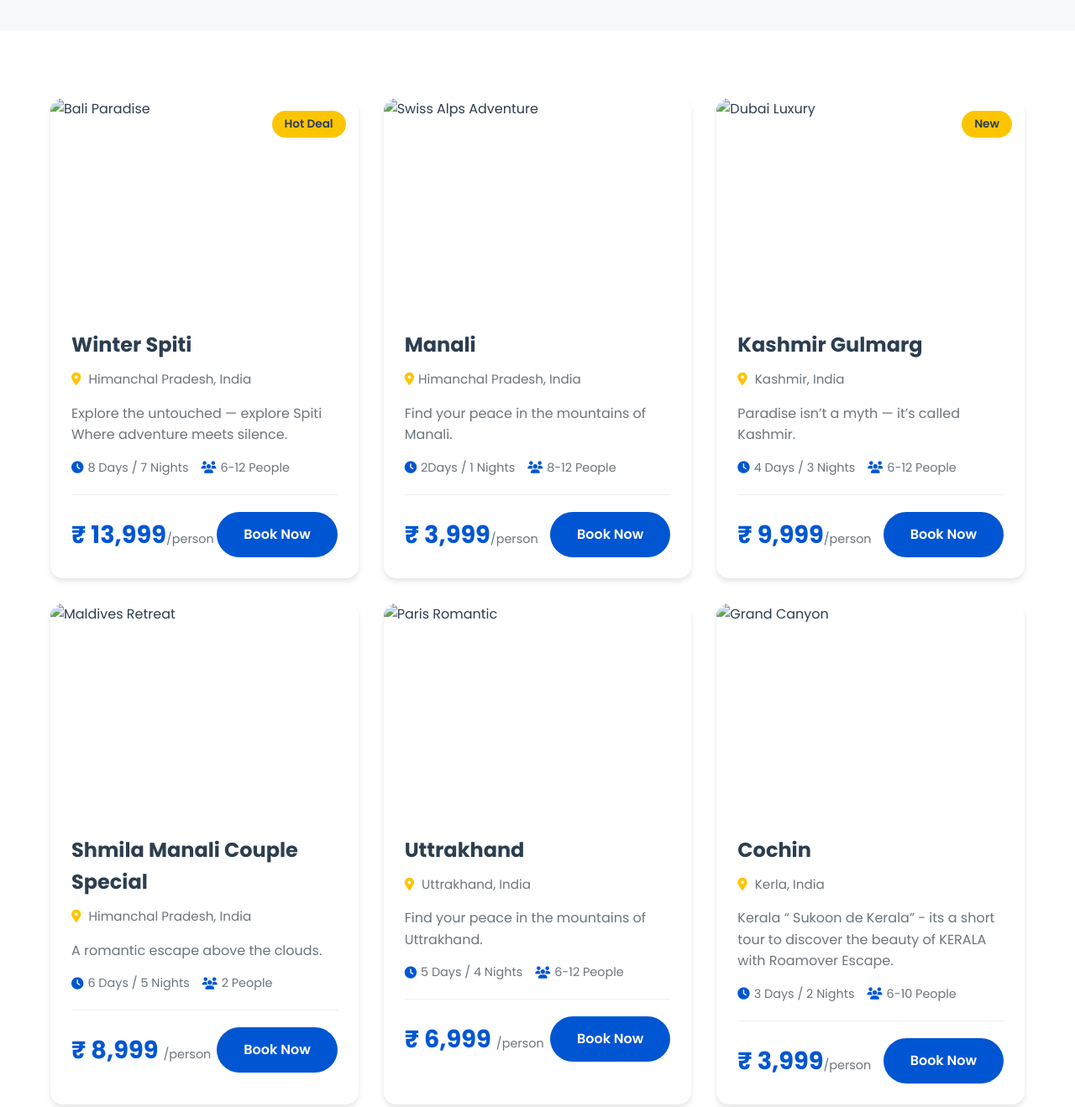
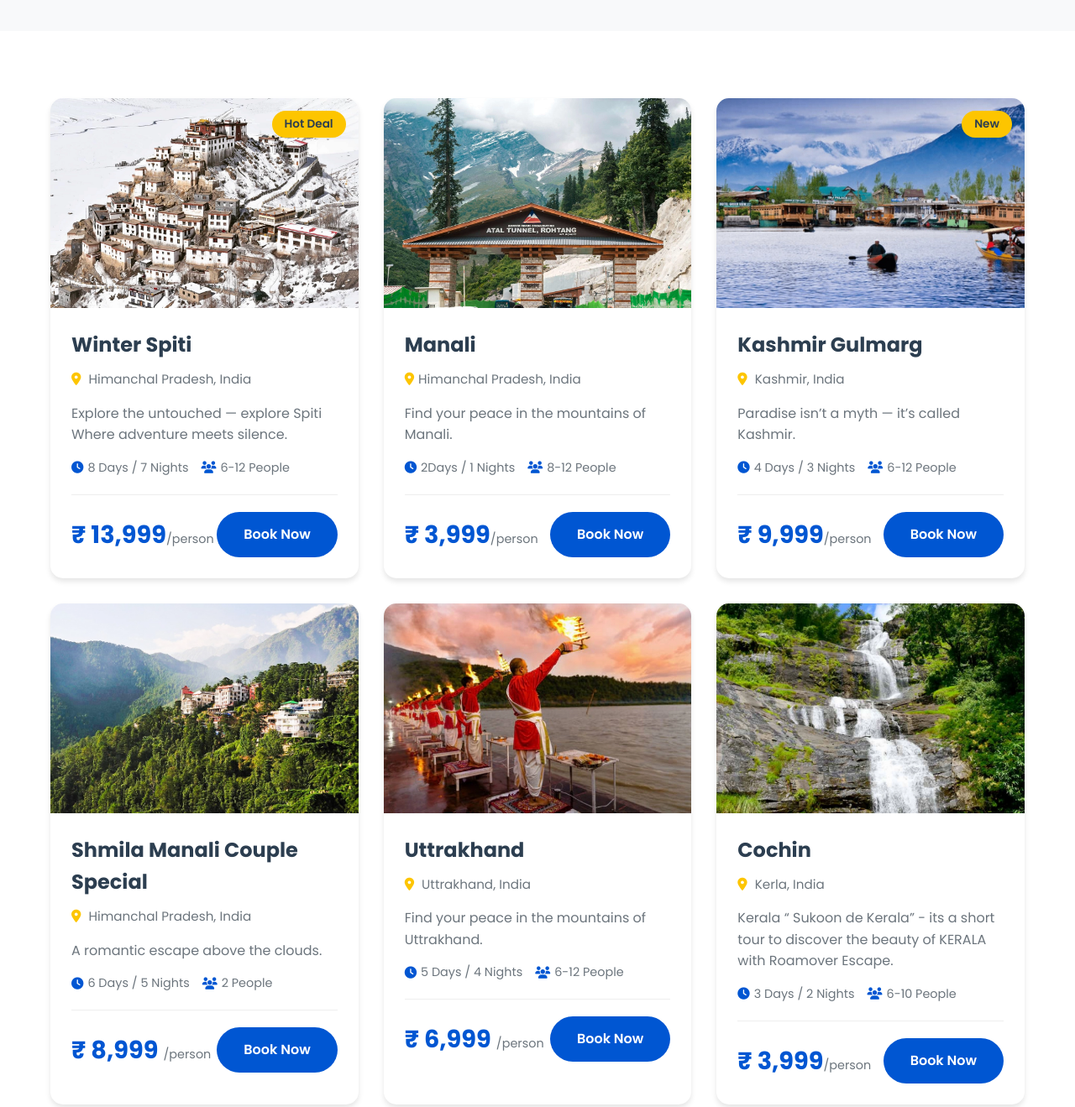
Before and after one commit to Abhay9889/Roamover-escape, a plain HTML site: page packages.html in a window 1280 px wide. Shown: the part 502-1821 px from the top of the page at 84% size. Drawn offline with Linux system fonts and the light colour scheme; files whose address does not match are found by name.

```diff
--- a/packages.html
+++ b/packages.html
@@ -18,7 +18,7 @@
     <nav class="navbar" id="navbar">
         <div class="container">
             <div class="nav-wrapper">
-                <div class="logo"><img class="logovk" src="img/logo.jpg" alt=""></i>
+                <div class="logo"><img class="logovk" src="logo.jpg" alt=""></i>
                     <span>Roamover Escape</span>
                 </div>
                 <ul class="nav-menu" id="navMenu">
@@ -64,7 +64,7 @@
             <div class="packages-grid">
                 <div class="package-card fade-on-scroll" data-category="international">
                     <div class="package-image">
-                        <img src="img/spiti.webp" alt="Bali Paradise">
+                        <img src="spiti.webp" alt="Bali Paradise">
                         <div class="package-badge">Hot Deal</div>
                     </div>
                     <div class="package-content">
@@ -84,7 +84,7 @@
 
                 <div class="package-card fade-on-scroll" data-category="international">
                     <div class="package-image">
-                        <img src="img/manali.webp" alt="Swiss Alps Adventure">
+                        <img src="manali.webp" alt="Swiss Alps Adventure">
                     </div>
                     <div class="package-content">
                         <h3>Manali</h3>
@@ -103,7 +103,7 @@
 
                 <div class="package-card fade-on-scroll" data-category="international">
                     <div class="package-image">
-                        <img src="img/kashmmir .jpg" alt="Dubai Luxury">
+                        <img src="kashmmir .jpg" alt="Dubai Luxury">
                         <div class="package-badge">New</div>
                     </div>
                     <div class="package-content">
@@ -123,7 +123,7 @@
 
                 <div class="package-card fade-on-scroll" data-category="international">
                     <div class="package-image">
-                        <img src="img/couple.webp" alt="Maldives Retreat">
+                        <img src="couple.webp" alt="Maldives Retreat">
                     </div>
                     <div class="package-content">
                         <h3>Shmila Manali Couple Special</h3>
@@ -142,7 +142,7 @@
 
                 <div class="package-card fade-on-scroll" data-category="international">
                     <div class="package-image">
-                        <img src="img/uttrakhand.webp" alt="Paris Romantic">
+                        <img src="uttrakhand.webp" alt="Paris Romantic">
                     </div>
                     <div class="package-content">
                         <h3>Uttrakhand</h3>
@@ -161,7 +161,7 @@
 
                 <div class="package-card fade-on-scroll" data-category="domestic">
                     <div class="package-image">
-                        <img src="img/cochin.webp" alt="Grand Canyon">
+                        <img src="cochin.webp" alt="Grand Canyon">
                     </div>
                     <div class="package-content">
                         <h3>Cochin</h3>
```
